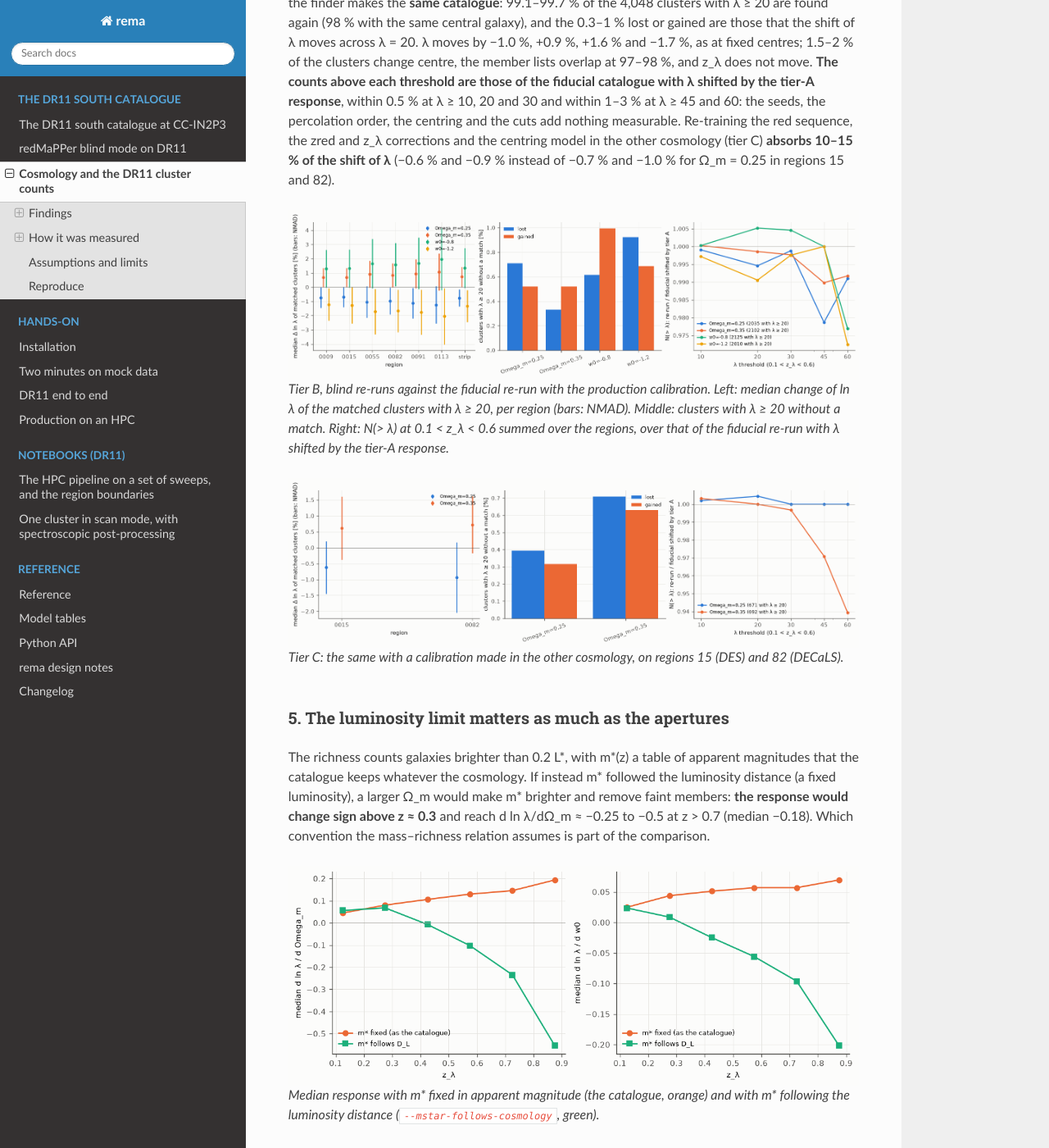
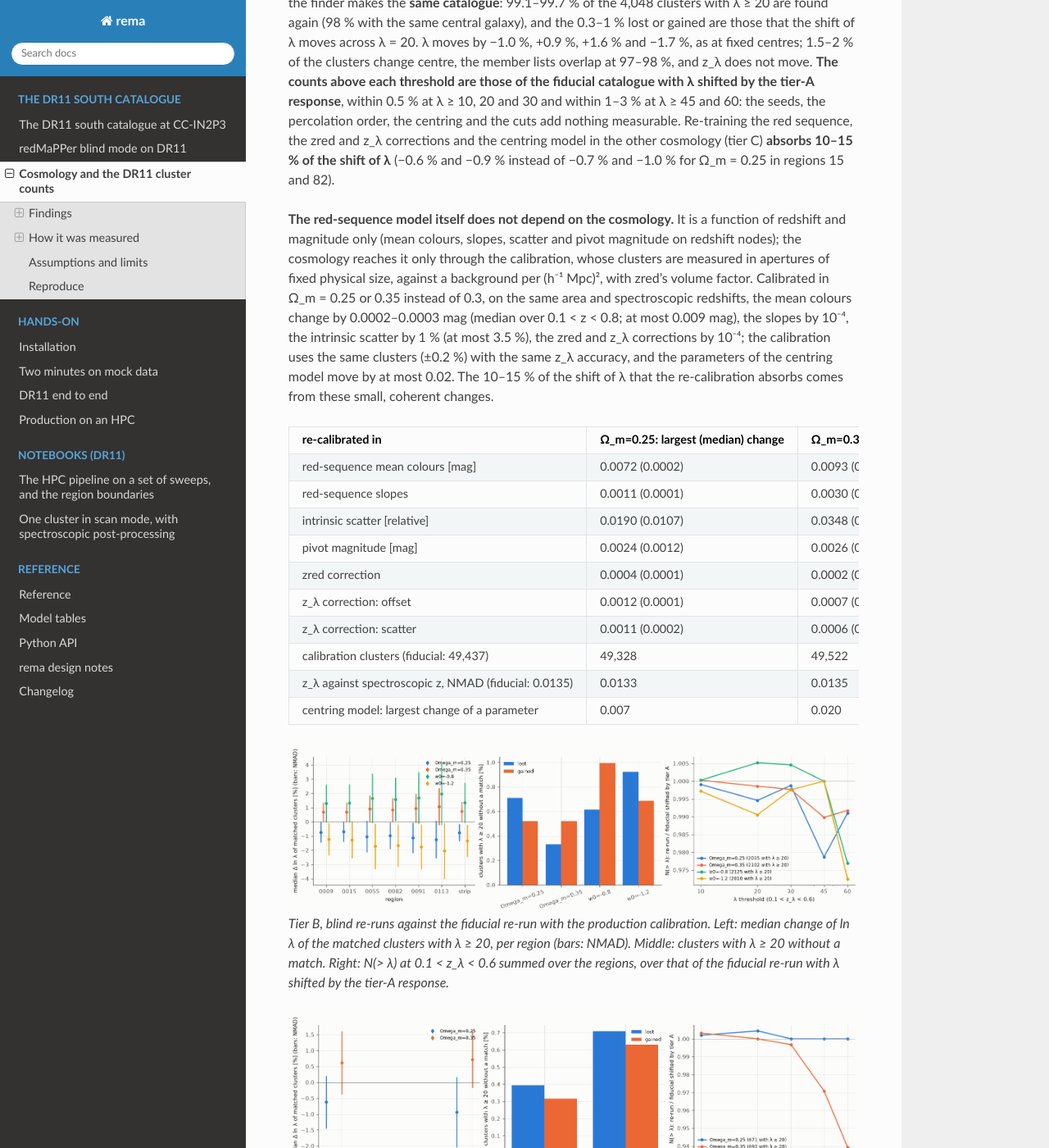
Before and after one commit to JohanComparat/rema-jax, a Sphinx documentation site: the page built from docs/cosmology_sensitivity.rst, in a window 1280 px wide and 1400 px high, scrolled down 2781 px. Shown: the whole window at 82% size. Built offline with Sphinx 7.4.7 and the Read the Docs theme 3.1.0, drawn with Linux system fonts in a browser that asks for light colours; pages that are not in the unit, such as notebooks, are missing from menus; some of the changed text lies outside the part shown.

Commit message:
Cosmology sensitivity docs: the red-sequence calibration hardly depends on the cosmology (tier C calibrations compared)

```diff
--- a/docs/cosmology_sensitivity.rst
+++ b/docs/cosmology_sensitivity.rst
@@ -92,6 +92,19 @@ with λ shifted by the tier-A response**, within 0.5 % at λ ≥ 10, 20 and 30 a
 measurable. Re-training the red sequence, the zred and z_λ corrections and the centring model in
 the other cosmology (tier C) **absorbs 10–15 % of the shift of λ** (−0.6 % and −0.9 % instead of
 −0.7 % and −1.0 % for Ω_m = 0.25 in regions 15 and 82).
+
+**The red-sequence model itself does not depend on the cosmology.** It is a function of redshift
+and magnitude only (mean colours, slopes, scatter and pivot magnitude on redshift nodes); the
+cosmology reaches it only through the calibration, whose clusters are measured in apertures of
+fixed physical size, against a background per (h⁻¹ Mpc)², with zred's volume factor. Calibrated
+in Ω_m = 0.25 or 0.35 instead of 0.3, on the same area and spectroscopic redshifts, the mean
+colours change by 0.0002–0.0003 mag (median over 0.1 < z < 0.8; at most 0.009 mag), the slopes by
+10⁻⁴, the intrinsic scatter by 1 % (at most 3.5 %), the zred and z_λ corrections by 10⁻⁴; the
+calibration uses the same clusters (±0.2 %) with the same z_λ accuracy, and the parameters of the
+centring model move by at most 0.02. The 10–15 % of the shift of λ that the re-calibration absorbs
+comes from these small, coherent changes.
+
+.. include:: figures/cosmology_sensitivity/calib_table.rst
 
 .. figure:: figures/cosmology_sensitivity/rerun_tierB.png
    :alt: Change of lambda of matched clusters, clusters lost or gained, and N(>lambda) ratios between re-runs
@@ -206,7 +219,10 @@ recompile the kernels, and :meth:`~rema.model.cosmo.CosmoTable.jvp` gives its de
   distribution.
 - The luminosity limit m*(z) + 1.75 is a table of apparent magnitudes (``des_z03``) and the
   calibration (red sequence, zred and z_λ corrections, centring model) was trained in apertures
-  of the calibration's cosmology.
+  of the calibration's cosmology (finding 4: it hardly depends on it). The stellar-population
+  colour tables that seed the calibration (``rema/data/build.py``) were computed with
+  Ω_m = 0.3, h = 0.7 (galaxy ages follow the lookback time); they are only the starting point of
+  the fit.
 
 Catalogues and calibrations record the cosmology in their headers (OMEGAM, HUBBLE, OMEGAB, MNU,
 W0, WA); the combined DR11 catalogue has OMEGAM and HUBBLE and its configuration.
--- /dev/null
+++ b/docs/figures/cosmology_sensitivity/calib_table.py
@@ -0,0 +1,42 @@
+"""Tier C: how much the calibration changes with the cosmology it is made in. Compares the
+calibrations in $REMA_COSMO/tierC/<cosmology>/calib.fits with the fiducial one and writes
+calib_table.rst (the largest and median changes over 0.1 < z < 0.8)."""
+
+import numpy as np
+from astropy.io import fits
+
+from common import HERE, RESULTS, need, record
+
+COSMOS = ["Omega_m=0.25", "Omega_m=0.35"]
+ROWS = [("RS_MEAN", "VALUE", "red-sequence mean colours [mag]", 1.0),
+        ("RS_SLOPE", "VALUE", "red-sequence slopes", 1.0),
+        ("RS_LOG_SIGMA", "VALUE", "intrinsic scatter [relative]", 1.0),
+        ("RS_PIVOT", "VALUE", "pivot magnitude [mag]", 1.0),
+        ("ZREDCORR", "CORR", "zred correction", 1.0),
+        ("ZLAMBDACORR", "OFFSET", "z_λ correction: offset", 1.0),
+        ("ZLAMBDACORR", "SCATTER", "z_λ correction: scatter", 1.0)]
+paths = {c: RESULTS / "tierC" / c / "calib.fits" for c in ["fiducial"] + COSMOS}
+if need(*paths.values()):
+    h = {c: fits.open(p) for c, p in paths.items()}
+    f = h["fiducial"]
+    lines = [".. list-table::", "   :header-rows: 1", "", "   * - re-calibrated in"]
+    lines += [f"     - {c.replace('Omega_m', 'Ω_m')}: largest (median) change" for c in COSMOS]
+    for ext, col, label, _ in ROWS:
+        z = np.asarray(f[ext].data["Z"], float)
+        sel = (z >= 0.1) & (z <= 0.8)
+        ref = np.asarray(f[ext].data[col], float)
+        cells = []
+        for c in COSMOS:
+            d = np.abs(np.asarray(h[c][ext].data[col], float) - ref)[sel]
+            cells.append(f"{d.max():.4f} ({np.median(d):.4f})")
+            record(f"calib_{ext}_{col}_{c}_max", float(d.max()))
+        lines += [f"   * - {label}"] + [f"     - {x}" for x in cells]
+    nc = [int(h[c][0].header["NCLUSTER"]) for c in ["fiducial"] + COSMOS]
+    lines += ["   * - calibration clusters (fiducial: {:,})".format(nc[0])] + [f"     - {n:,}" for n in nc[1:]]
+    zl = [float(h[c][0].header["ZLNMAD"]) for c in ["fiducial"] + COSMOS]
+    lines += [f"   * - z_λ against spectroscopic z, NMAD (fiducial: {zl[0]:.4f})"] + [f"     - {v:.4f}" for v in zl[1:]]
+    wf = h["fiducial"]["WCEN"].data
+    wmax = [max(abs(float(h[c]["WCEN"].data[n][0]) - float(wf[n][0])) for n in wf.columns.names) for c in COSMOS]
+    lines += ["   * - centring model: largest change of a parameter"] + [f"     - {v:.3f}" for v in wmax]
+    (HERE / "calib_table.rst").write_text("\n".join(lines + [""]) + "\n")
+    print("wrote calib_table.rst")
--- /dev/null
+++ b/docs/figures/cosmology_sensitivity/calib_table.rst
@@ -0,0 +1,36 @@
+.. list-table::
+   :header-rows: 1
+
+   * - re-calibrated in
+     - Ω_m=0.25: largest (median) change
+     - Ω_m=0.35: largest (median) change
+   * - red-sequence mean colours [mag]
+     - 0.0072 (0.0002)
+     - 0.0093 (0.0003)
+   * - red-sequence slopes
+     - 0.0011 (0.0001)
+     - 0.0030 (0.0001)
+   * - intrinsic scatter [relative]
+     - 0.0190 (0.0107)
+     - 0.0348 (0.0133)
+   * - pivot magnitude [mag]
+     - 0.0024 (0.0012)
+     - 0.0026 (0.0011)
+   * - zred correction
+     - 0.0004 (0.0001)
+     - 0.0002 (0.0001)
+   * - z_λ correction: offset
+     - 0.0012 (0.0001)
+     - 0.0007 (0.0002)
+   * - z_λ correction: scatter
+     - 0.0011 (0.0002)
+     - 0.0006 (0.0001)
+   * - calibration clusters (fiducial: 49,437)
+     - 49,328
+     - 49,522
+   * - z_λ against spectroscopic z, NMAD (fiducial: 0.0135)
+     - 0.0133
+     - 0.0135
+   * - centring model: largest change of a parameter
+     - 0.007
+     - 0.020
--- a/docs/figures/cosmology_sensitivity/make_all.py
+++ b/docs/figures/cosmology_sensitivity/make_all.py
@@ -11,7 +11,7 @@ import sys
 from pathlib import Path
 
 HERE = Path(__file__).resolve().parent
-SCRIPTS = ["fig_distances", "fig_response", "fig_rerun", "fig_counts", "fig_constraints", "results_table"]
+SCRIPTS = ["fig_distances", "fig_response", "fig_rerun", "fig_counts", "fig_constraints", "results_table", "calib_table"]
 
 p = argparse.ArgumentParser(description=__doc__.split("\n\n")[0])
 p.add_argument("--only", nargs="+", default=SCRIPTS)
```
Also changed, not shown: docs/figures/cosmology_sensitivity/values.json (+14 -0 lines).
